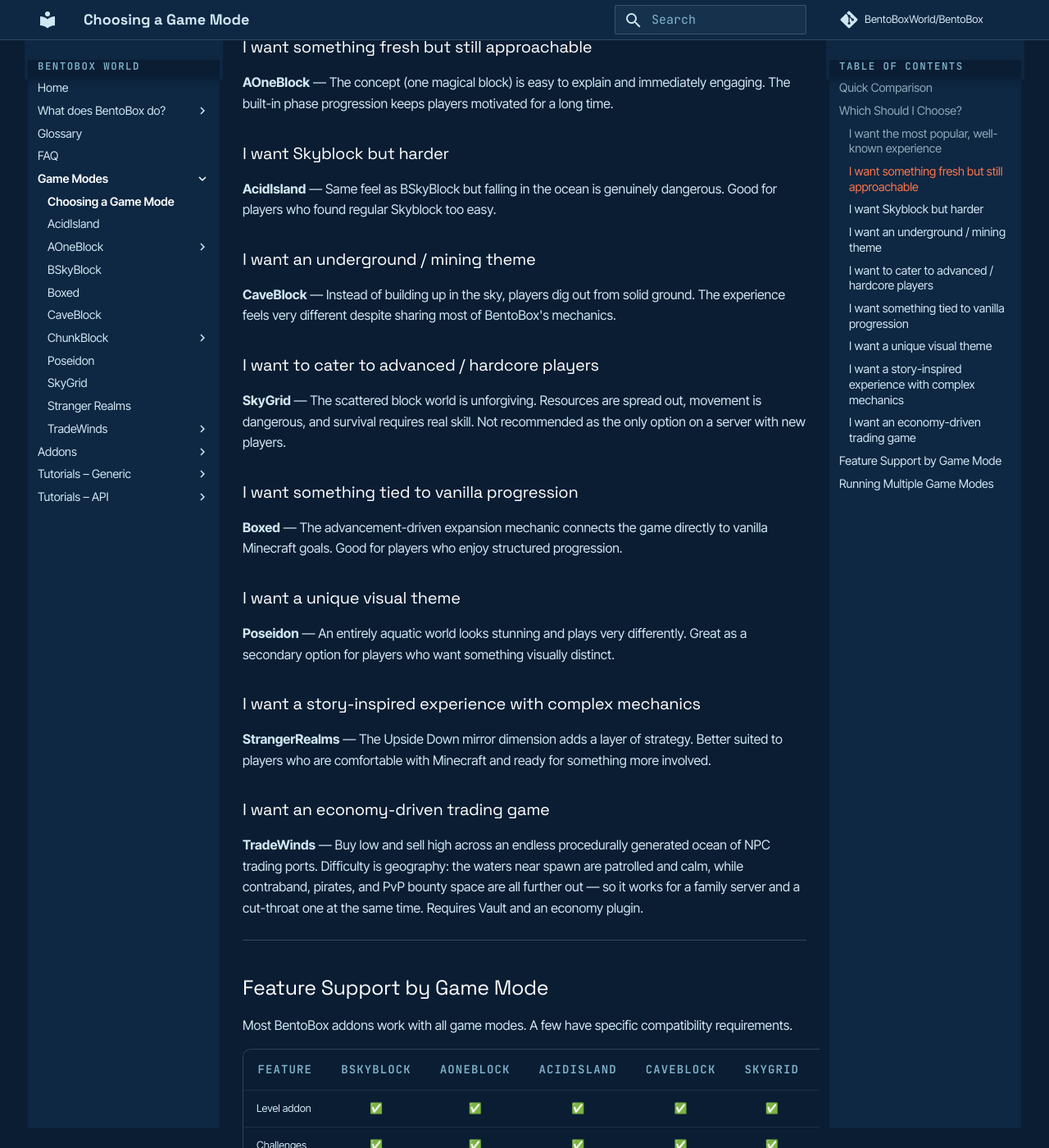
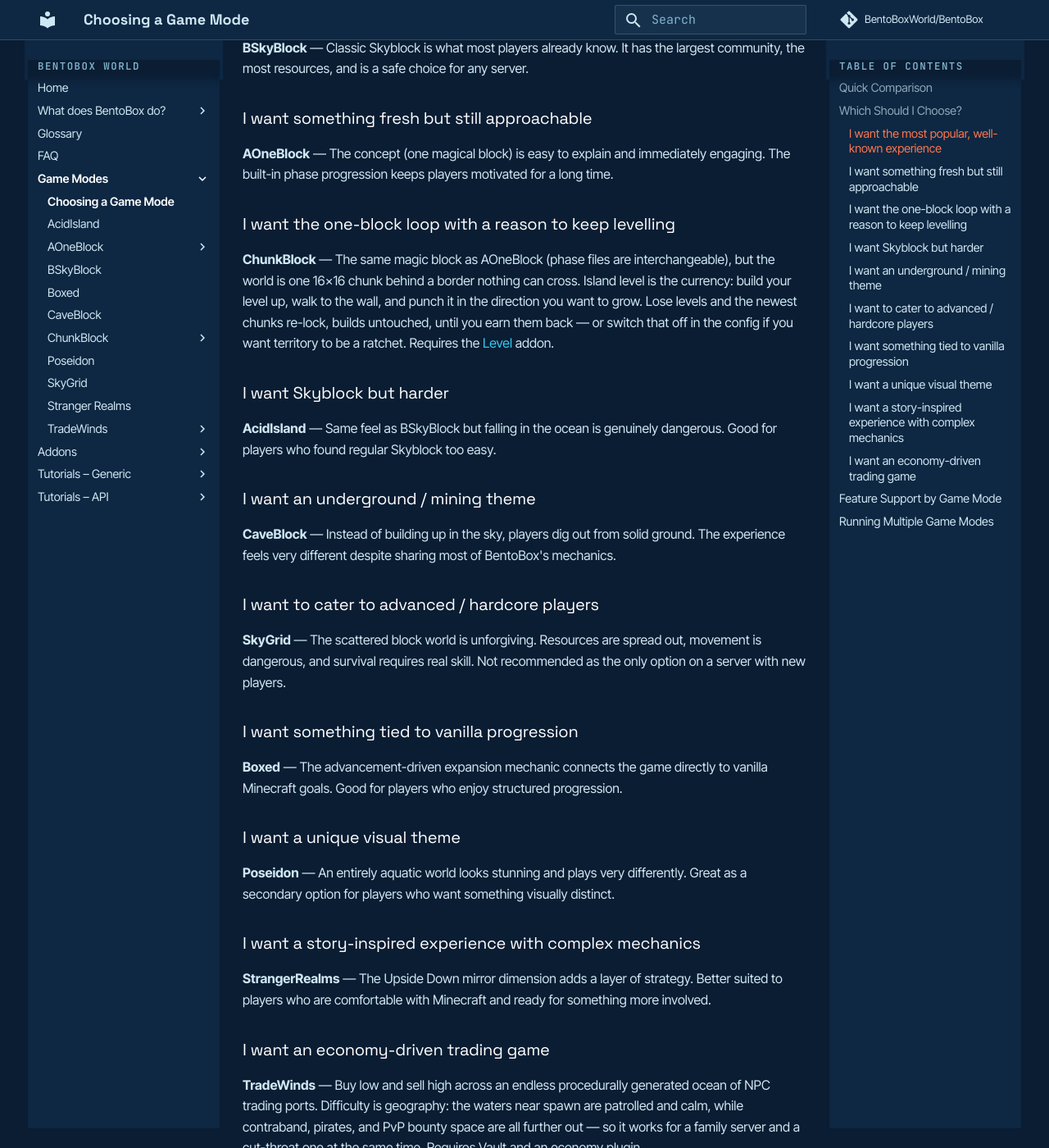
Before and after one commit to BentoBoxWorld/docs, an MkDocs documentation site: the page built from docs/gamemodes/Comparison.md, in a window 1280 px wide and 1400 px high, scrolled down 1399 px. Shown: the whole window at 82% size. Built offline with MkDocs 1.6.1 and Material for MkDocs 9.7.7, drawn with Linux system fonts in a browser that asks for light colours; comment, search, counter and statistics services are not loaded; some of the changed text lies outside the part shown.

Commit message:
docs(ChunkBlock): wire the game mode into the indexes and cross-references
The ChunkBlock section landed in #90 but was only reachable from the nav.
This links it from every page that enumerates game modes:

- Homepage: add it to the hero list and the "pick a game mode" step, add a
  mode card next to AOneBlock, and bump the game-modes stat from 9 to 10.
- Comparison: add the quick-comparison row, an "I want the one-block loop
  with a reason to keep levelling" entry, and a ChunkBlock column in the
  feature-support table. Level is marked as required and the Nether/End
  cells note that both are generated off by default, per the addon's own
  config.
- GameModes: add a "ChunkBlock - One Block in a Walled Chunk" section in
  the house format.
- Addons: add the row to the game mode addons table.
- Translate: add the link to its translations anchor.

Verified with mkdocs build; the only warnings are pre-existing GitHub
rate-limit 403s from the translations macro.

Co-Authored-By: Claude Opus 5 (1M context) <noreply@anthropic.com>
Claude-Session: https://claude.ai/code/session_01NbnUebf6zh8aW9UmoBv7h6

```diff
--- a/docs/gamemodes/Comparison.md
+++ b/docs/gamemodes/Comparison.md
@@ -12,6 +12,7 @@ You can also run **more than one** at the same time — many servers offer two o
 |---|---|---|---|---|
 | **BSkyBlock** | Sky (floating islands) | Medium | Expand from a tiny island in the void | Medium |
 | **AOneBlock** | Sky (void) | Medium | Mine a single magical block that never runs out | Low–Medium |
+| **ChunkBlock** | Sky (void, one chunk) | Medium | Mine the magic block and spend island levels to punch out the walls | Low–Medium |
 | **AcidIsland** | Sea (acid ocean) | Medium–Hard | Skyblock with dangerous acid water | Medium |
 | **CaveBlock** | Underground | Medium | Carve out space in a solid stone world | Medium |
 | **SkyGrid** | Sky (scattered blocks) | Hard | Collect resources from a grid of single blocks | Low |
@@ -29,6 +30,9 @@ You can also run **more than one** at the same time — many servers offer two o
 
 ### I want something fresh but still approachable
 **AOneBlock** — The concept (one magical block) is easy to explain and immediately engaging. The built-in phase progression keeps players motivated for a long time.
+
+### I want the one-block loop with a reason to keep levelling
+**ChunkBlock** — The same magic block as AOneBlock (phase files are interchangeable), but the world is one 16×16 chunk behind a border nothing can cross. Island level is the currency: build your level up, walk to the wall, and punch it in the direction you want to grow. Lose levels and the newest chunks re-lock, builds untouched, until you earn them back — or switch that off in the config if you want territory to be a ratchet. Requires the [Level](../addons/Level/index.md) addon.
 
 ### I want Skyblock but harder
 **AcidIsland** — Same feel as BSkyBlock but falling in the ocean is genuinely dangerous. Good for players who found regular Skyblock too easy.
@@ -57,21 +61,25 @@ You can also run **more than one** at the same time — many servers offer two o
 
 Most BentoBox addons work with all game modes. A few have specific compatibility requirements.
 
-| Feature | BSkyBlock | AOneBlock | AcidIsland | CaveBlock | SkyGrid | Boxed | Poseidon | StrangerRealms | TradeWinds |
-|---|:---:|:---:|:---:|:---:|:---:|:---:|:---:|:---:|:---:|
-| Level addon | ✅ | ✅ | ✅ | ✅ | ✅ | ✅ | ✅ | ✅ | ✅ |
-| Challenges | ✅ | ✅ | ✅ | ✅ | ✅ | ✅ | ✅ | ✅ | ✅ |
-| Warps | ✅ | ✅ | ✅ | ✅ | ✅ | ✅ | ✅ | ✅ | ✅ |
-| InvSwitcher | ✅ | ✅ | ✅ | ✅ | ✅ | ✅ | ✅ | ✅ | ✅ |
-| Border addon | ✅ | ✅ | ✅ | ✅ | ✅ | ✅ | ✅ | ❌* | ✅ |
-| Nether world | ✅ | ✅ | ✅ | ✅ | ✅ | ✅ | ✅ | ❌** | ❌*** |
-| End world | ✅ | ✅ | ✅ | ✅ | ✅ | ✅ | ✅ | ✅ | ❌*** |
+| Feature | BSkyBlock | AOneBlock | ChunkBlock | AcidIsland | CaveBlock | SkyGrid | Boxed | Poseidon | StrangerRealms | TradeWinds |
+|---|:---:|:---:|:---:|:---:|:---:|:---:|:---:|:---:|:---:|:---:|
+| Level addon | ✅ | ✅ | ⚠️**** | ✅ | ✅ | ✅ | ✅ | ✅ | ✅ | ✅ |
+| Challenges | ✅ | ✅ | ✅ | ✅ | ✅ | ✅ | ✅ | ✅ | ✅ | ✅ |
+| Warps | ✅ | ✅ | ✅ | ✅ | ✅ | ✅ | ✅ | ✅ | ✅ | ✅ |
+| InvSwitcher | ✅ | ✅ | ✅ | ✅ | ✅ | ✅ | ✅ | ✅ | ✅ | ✅ |
+| Border addon | ✅ | ✅ | ✅ | ✅ | ✅ | ✅ | ✅ | ✅ | ❌* | ✅ |
+| Nether world | ✅ | ✅ | ⚠️***** | ✅ | ✅ | ✅ | ✅ | ✅ | ❌** | ❌*** |
+| End world | ✅ | ✅ | ⚠️***** | ✅ | ✅ | ✅ | ✅ | ✅ | ✅ | ❌*** |
 
 \* StrangerRealms has its own built-in border system — do not use the Border addon with it.
 
 \*\* StrangerRealms replaces the Nether with the Upside Down dimension.
 
 \*\*\* TradeWinds replaces the Nether with the Interstice (a hostile nether sea reached by warp misjumps) and deliberately has no End world. TradeWinds also requires Vault plus an economy plugin.
+
+\*\*\*\* ChunkBlock **requires** the Level addon — island level is the currency used to claim chunks, and ChunkBlock disables itself if Level is missing.
+
+\*\*\*\*\* ChunkBlock generates the Nether and the End off by default. Enable either one and it gets its own centre chunk and the same level-driven claim rules; the magic block only ever exists in the overworld.
 
 ---
 
```
Also changed, not shown: docs/BentoBox/About/Addons.md (+1 -0 lines), docs/BentoBox/About/GameModes.md (+8 -0 lines), docs/BentoBox/Translate-BentoBox-and-addons.md (+1 -0 lines), docs/index.md (+7 -3 lines).
